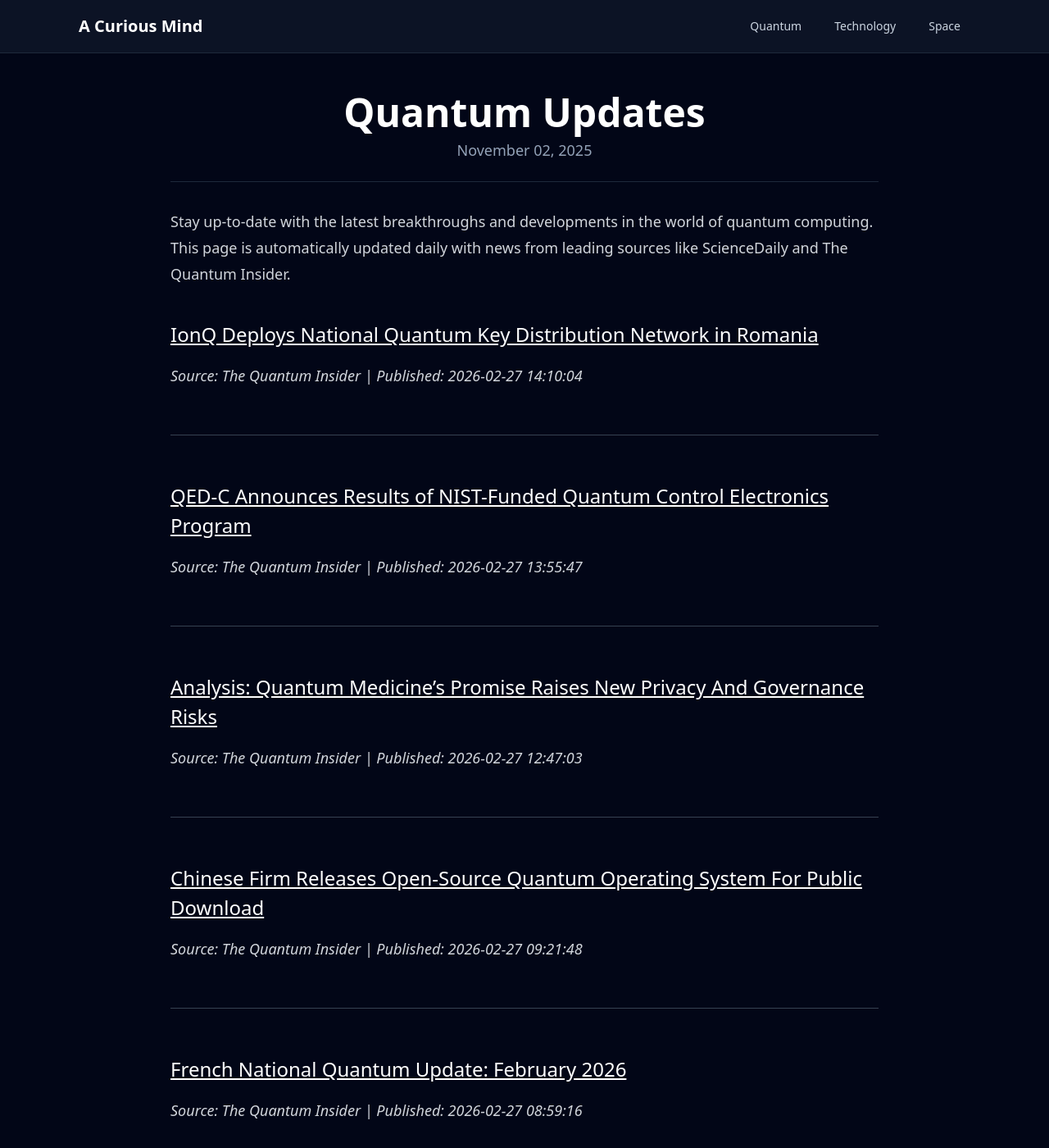
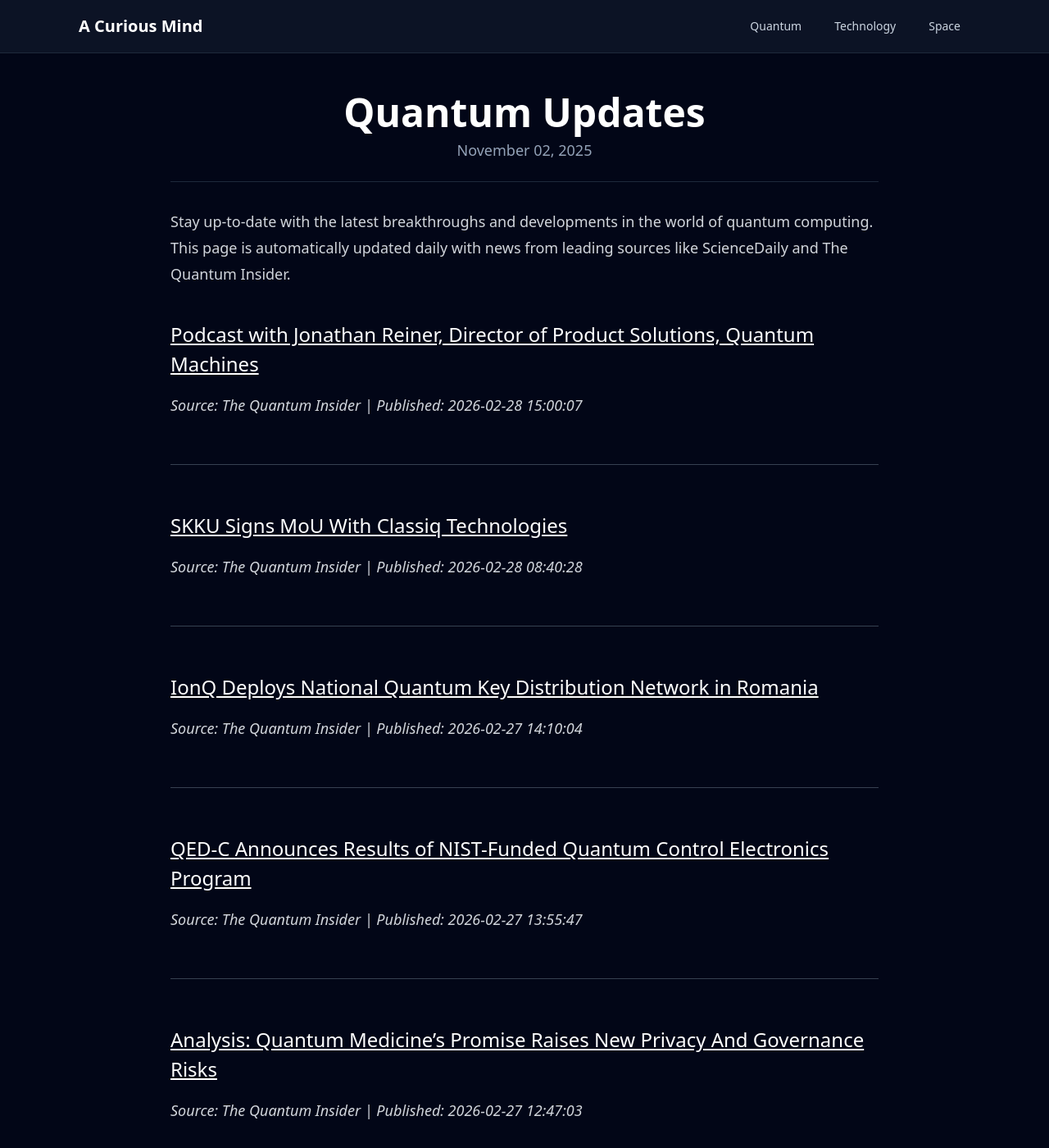
Before and after one commit to onehl7/onehl7.github.io, a Jekyll site: the page built from _posts/2025-11-02-quantum-updates.md, in a window 1280 px wide and 1400 px high. Shown: the whole window at 82% size. Built offline with Jekyll 4.4.1, drawn with Linux system fonts in a browser that asks for light colours; nearby versions of some CDN libraries.

Commit message:
Update quantum news data

```diff
--- a/_data/quantum_news.json
+++ b/_data/quantum_news.json
@@ -1,4 +1,16 @@
 [
+  {
+    "source": "The Quantum Insider",
+    "title": "Podcast with Jonathan Reiner, Director of Product Solutions, Quantum Machines",
+    "link": "https://thequantuminsider.com/2026/02/28/podcast-with-jonathan-reiner-director-of-product-solutions-quantum-machines/",
+    "published": "2026-02-28 15:00:07"
+  },
+  {
+    "source": "The Quantum Insider",
+    "title": "SKKU Signs MoU With Classiq Technologies",
+    "link": "https://thequantuminsider.com/2026/02/28/skku-signs-mou-with-classiq-technologies/",
+    "published": "2026-02-28 08:40:28"
+  },
   {
     "source": "The Quantum Insider",
     "title": "IonQ Deploys National Quantum Key Distribution Network in Romania",
@@ -16,18 +28,6 @@
     "title": "Analysis: Quantum Medicine\u2019s Promise Raises New Privacy And Governance Risks",
     "link": "https://thequantuminsider.com/2026/02/27/analysis-quantum-medicines-promise-raises-new-privacy-and-governance-risks/",
     "published": "2026-02-27 12:47:03"
-  },
-  {
-    "source": "The Quantum Insider",
-    "title": "Chinese Firm Releases Open-Source Quantum Operating System For Public Download",
-    "link": "https://thequantuminsider.com/2026/02/27/chinese-firm-releases-open-source-quantum-operating-system-for-public-download/",
-    "published": "2026-02-27 09:21:48"
-  },
-  {
-    "source": "The Quantum Insider",
-    "title": "French National Quantum Update: February 2026",
-    "link": "https://thequantuminsider.com/2026/02/27/french-national-quantum-update-february-2026/",
-    "published": "2026-02-27 08:59:16"
   },
   {
     "source": "ScienceDaily (Quantum Computing)",
```
